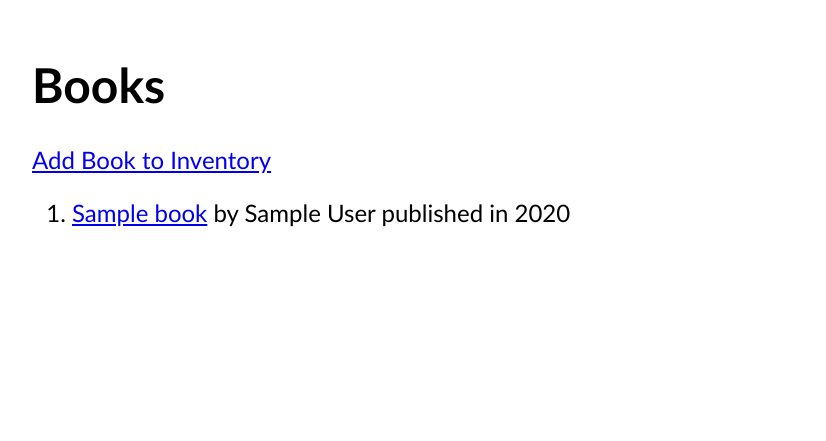
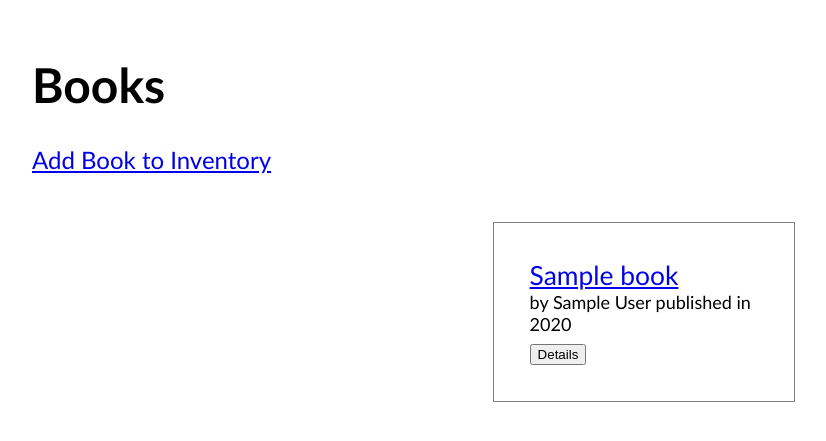
Before and after one commit to Iandonmorgan/django-library-practice, a Django app: template libraryproject/libraryapp/templates/books/list.html in a window 1280 px wide. Shown: the part 79-520 px from the top of the page, without its empty margins (16-842 px from the left). Run offline with Django 3.2, Linux system fonts and the light colour scheme; the template is opened without the code that fills it: values named after a table or form of the project are taken from there, others are empty; tables that the repository leaves empty hold one stand-in row (Sample ...).

Commit message:
book 3 chapter 11 complete

```diff
--- /dev/null
+++ b/libraryproject/libraryapp/static/styles/books.css
@@ -0,0 +1,22 @@
+.books {
+    list-style: none;
+    display: flex;
+    flex-wrap: wrap;
+    justify-content: space-evenly;
+}
+
+.book {
+    flex-basis: 20%;
+    padding: 0 2em 0.5em 2em;
+    border: 1px solid gray;
+    margin: 1em;
+    padding: 1.5em;
+}
+
+.book__title {
+    font-size: 1.1em;
+}
+
+.book__description {
+    font-size: 0.75em;
+}
--- a/libraryproject/libraryapp/templates/books/list.html
+++ b/libraryproject/libraryapp/templates/books/list.html
@@ -1,15 +1,32 @@
 {% extends 'shared/base.html' %}
+{% load static %}
+
+{% block css %}
+    <link rel="stylesheet" href="{% static 'styles/books.css' %}" />
+{% endblock %}
+
 {% block content %}
     <h1>Books</h1>
+
+    <dialog class="infoDialog">
+      <div class="infoDialog__message"></div>
+      <button class="closeDialog">Close</button>
+    </dialog>
+
     <a href="{% url 'libraryapp:book_form' %}">Add Book to Inventory</a>
-      <ol>
+
+    <ol class="books">
     {% for book in all_books %}
-        {% if book.year_published > 2000 %}
-          <li>
-            <a href="{% url 'libraryapp:book' book.id %}"> {{ book.title }}</a>
+        <li class="book">
+            <a class="book__title" href="{% url 'libraryapp:book' book.id %}"> {{ book.title }}</a>
+            <div class="book__description">
                 by {{book.author}} published in {{book.year_published}}
+            </div>
+            <button id="detail--{{ book.id }}">Details</button>
         </li>
-        {% endif %}
     {% endfor %}
     </ol>
 {% endblock %}
+{% block scripts %}
+    <script src="{% static 'scripts/books.js' %}"></script>
+{% endblock %}
```
Also changed, not shown: libraryproject/libraryapp/static/scripts/books.js (added, +21 -0 lines). Lines whose indentation alone changed are shown as unchanged.
